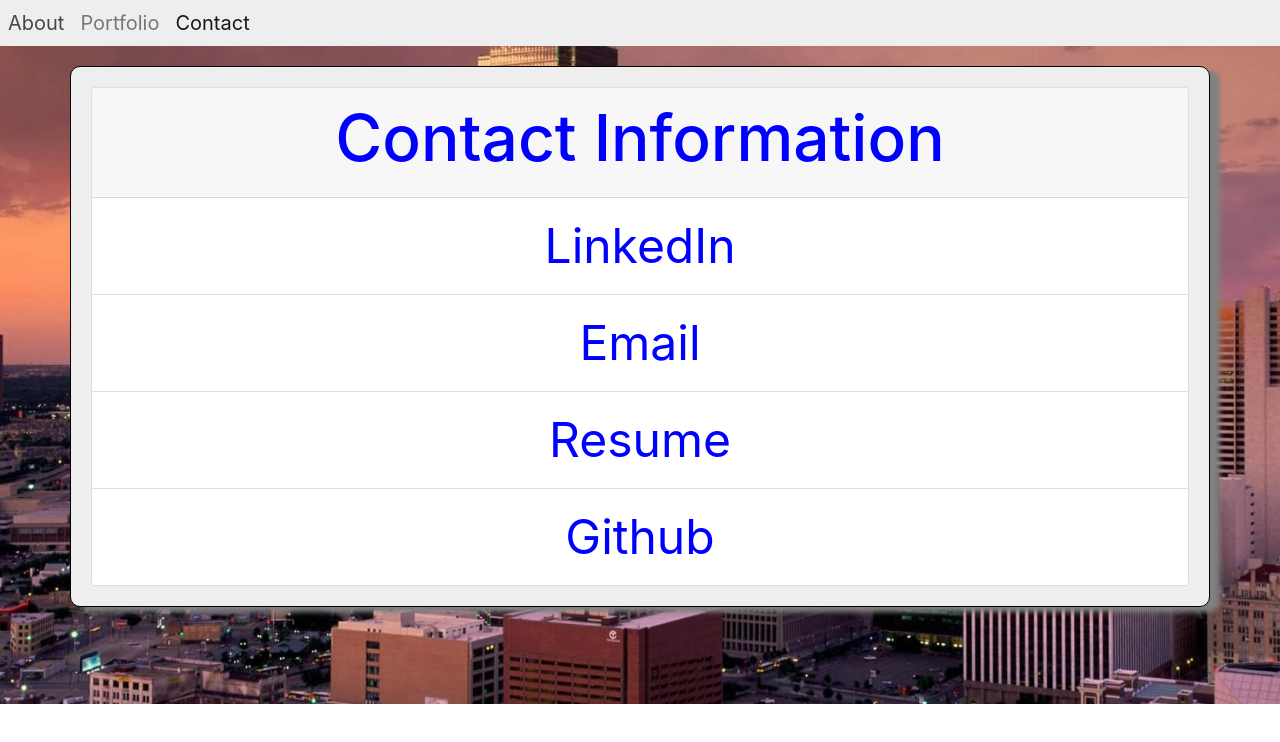
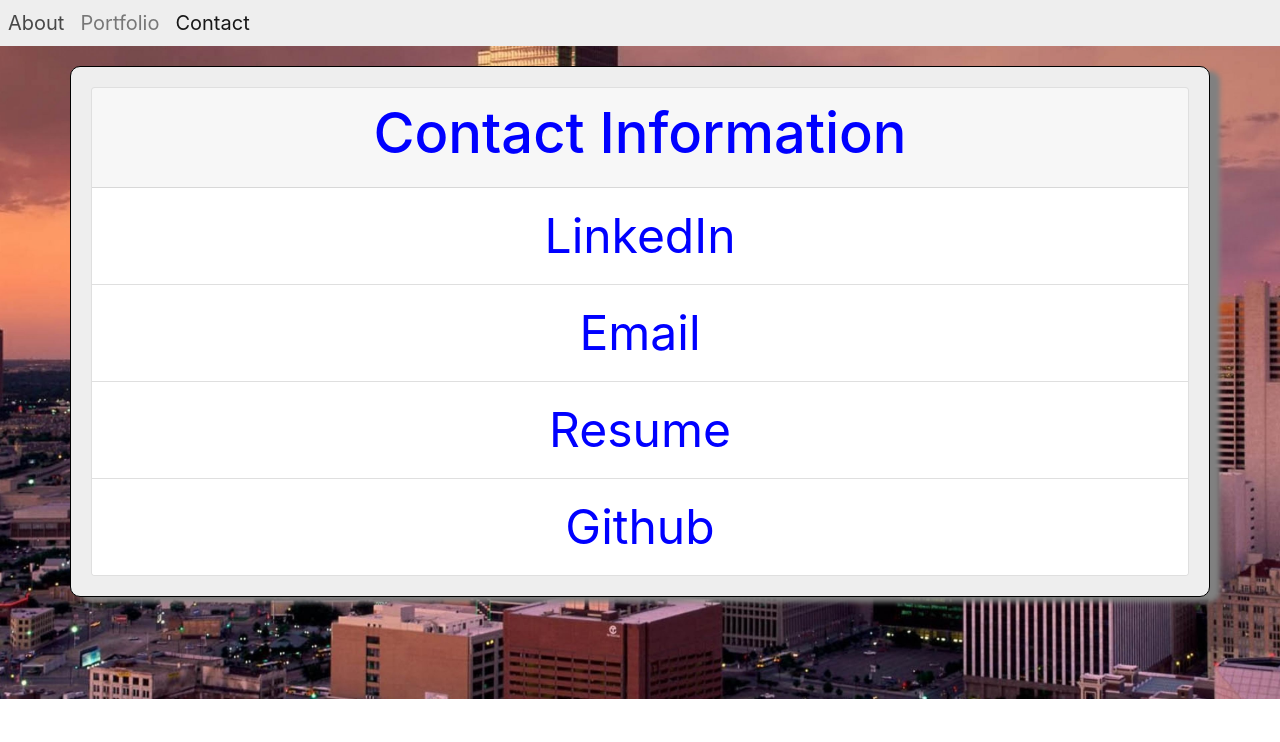
Before and after one commit to abtobey/Info, a React (Create React App) app: page /info/contact in a window 1280 px wide. Shown: the top 742 px of the page. Built offline with nearby package versions, Linux system fonts and the light colour scheme; the HTML template or start-up script is replaced by a standard one.

Commit message:
changed font size

```diff
--- a/src/components/Contact/style.css
+++ b/src/components/Contact/style.css
@@ -4,7 +4,7 @@
 }
 
 .contact{
-    font-size:8vh;
+    font-size:7vh;
     text-align: center;
     color:blue
 }
```
